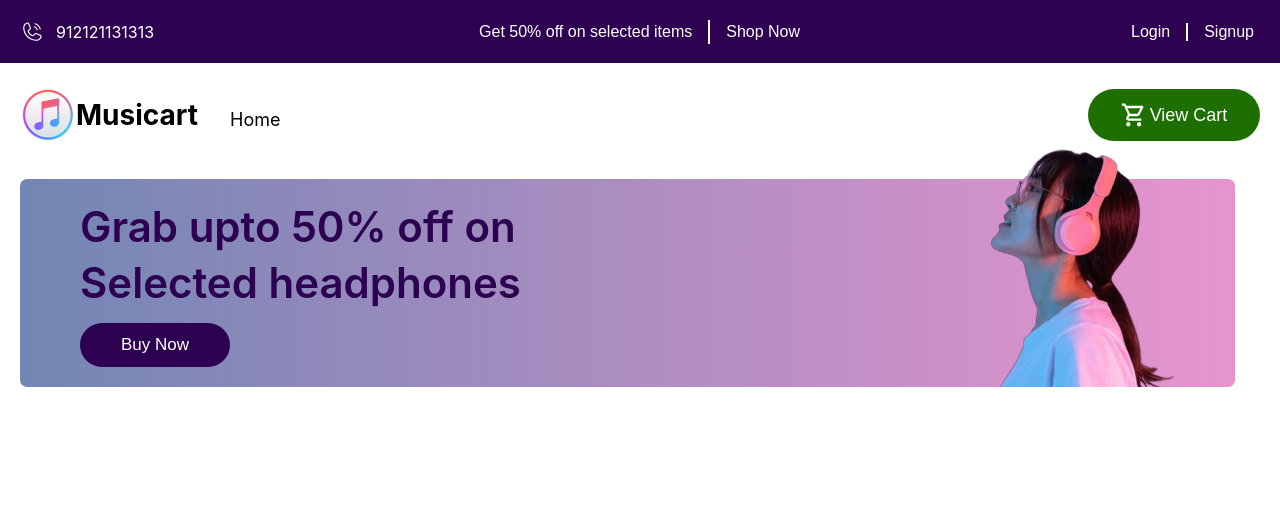
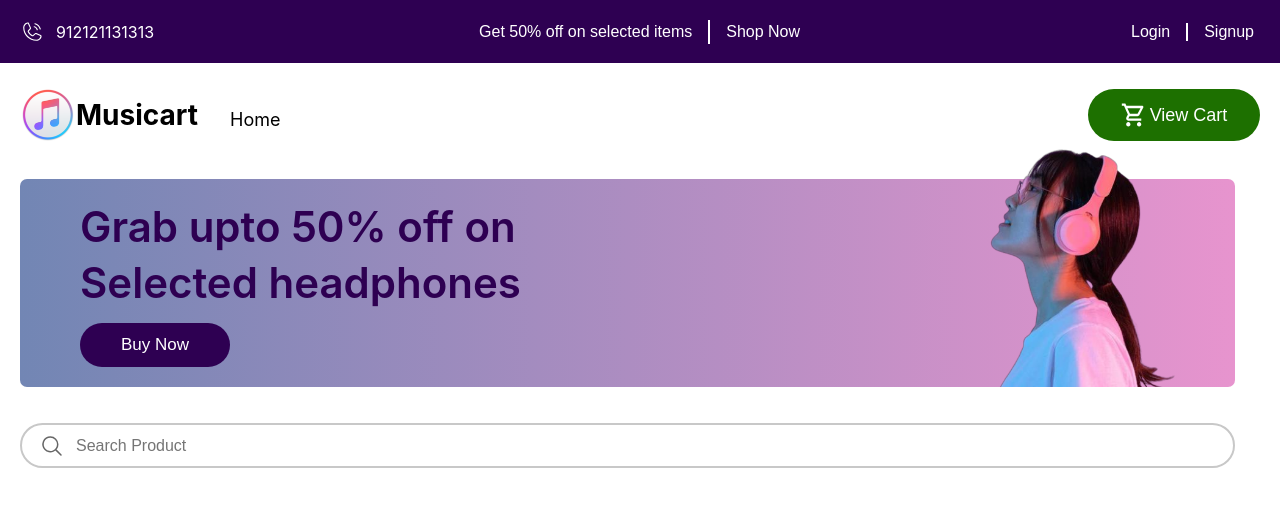
Before and after one commit to SridharDigital/MusicCart, a React (Create React App) app in the folder client/: page / in a window 1280 px wide. Shown: the top 506 px of the page. Built offline with nearby package versions, Linux system fonts and the light colour scheme.

Commit message:
created search bar for product navbar

```diff
--- a/client/src/pages/home/Home.jsx
+++ b/client/src/pages/home/Home.jsx
@@ -2,6 +2,7 @@ import "./home.css"
 import HeroSection from "./heroSection/HeroSection"
 import ContentWrapper from "../../components/contentWrapper/ContentWrapper"
 import DesktopHeader from "../../components/desktopHeader/DesktopHeader"
+import ProductNavbar from "./productNavbar/ProductNavbar"
 
 const Home = () => {
   return (
@@ -10,6 +11,7 @@ const Home = () => {
       <ContentWrapper>
         <div className="home-top-section">
           <HeroSection />
+          <ProductNavbar />
         </div>
       </ContentWrapper>
     </>
--- /dev/null
+++ b/client/src/pages/home/productNavbar/ProductNavbar.jsx
@@ -0,0 +1,20 @@
+import "./productNavbar.css"
+import searchIcon from "../../../assets/searchIcon.svg"
+
+const ProductNavbar = () => {
+  return (
+    <div className="product-navbar-container">
+      <div className="product-search-container">
+        <img src={searchIcon} alt="search icon" />
+        <input
+          type="search"
+          className="desktop-search-input-bar"
+          placeholder="Search Product"
+        />
+      </div>
+      <div className="product-filter-and-sort-container"></div>
+    </div>
+  )
+}
+
+export default ProductNavbar
--- /dev/null
+++ b/client/src/pages/home/productNavbar/productNavbar.css
@@ -0,0 +1,36 @@
+.product-navbar-container {
+    width: 100%;
+}
+
+.product-search-container {
+    display: none;
+    align-items: center;
+    padding: 0px 18px;
+    margin-top: 36px;
+    width: 100%;
+    height: 45px;
+    border-radius: 48px;
+    border: 2px solid #C8C8C8;
+    background: #FFF;
+}
+
+.desktop-search-input-bar {
+    width: 100%;
+    height: 38px;
+    background-color: transparent;
+    padding: 0 12px;
+    border: 0px solid;
+    font-size: 16px;
+    outline: none;
+    color: #666666;
+}
+
+@media screen and (min-width:768px) {
+    .product-search-container {
+        display: flex;
+    }
+}
+
+.product-filter-and-sort-container {
+    display: flex;
+}
```
